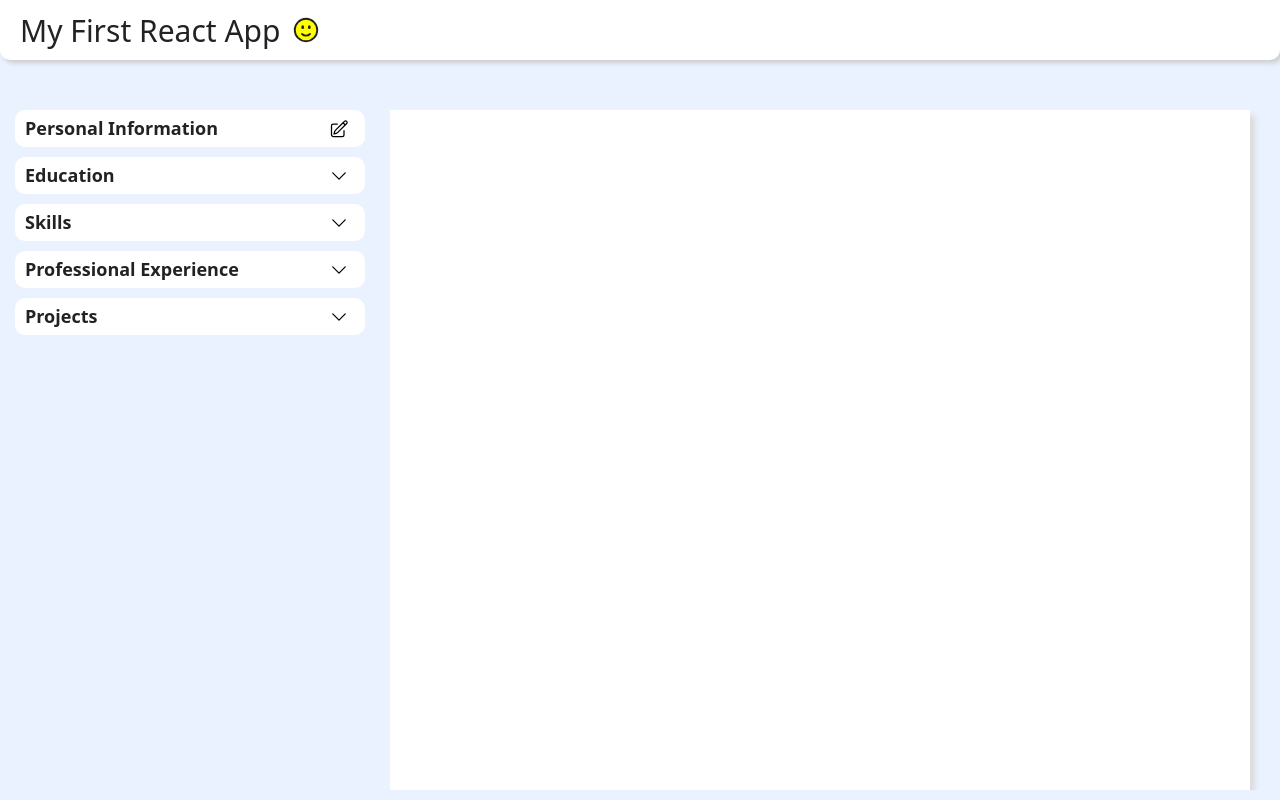
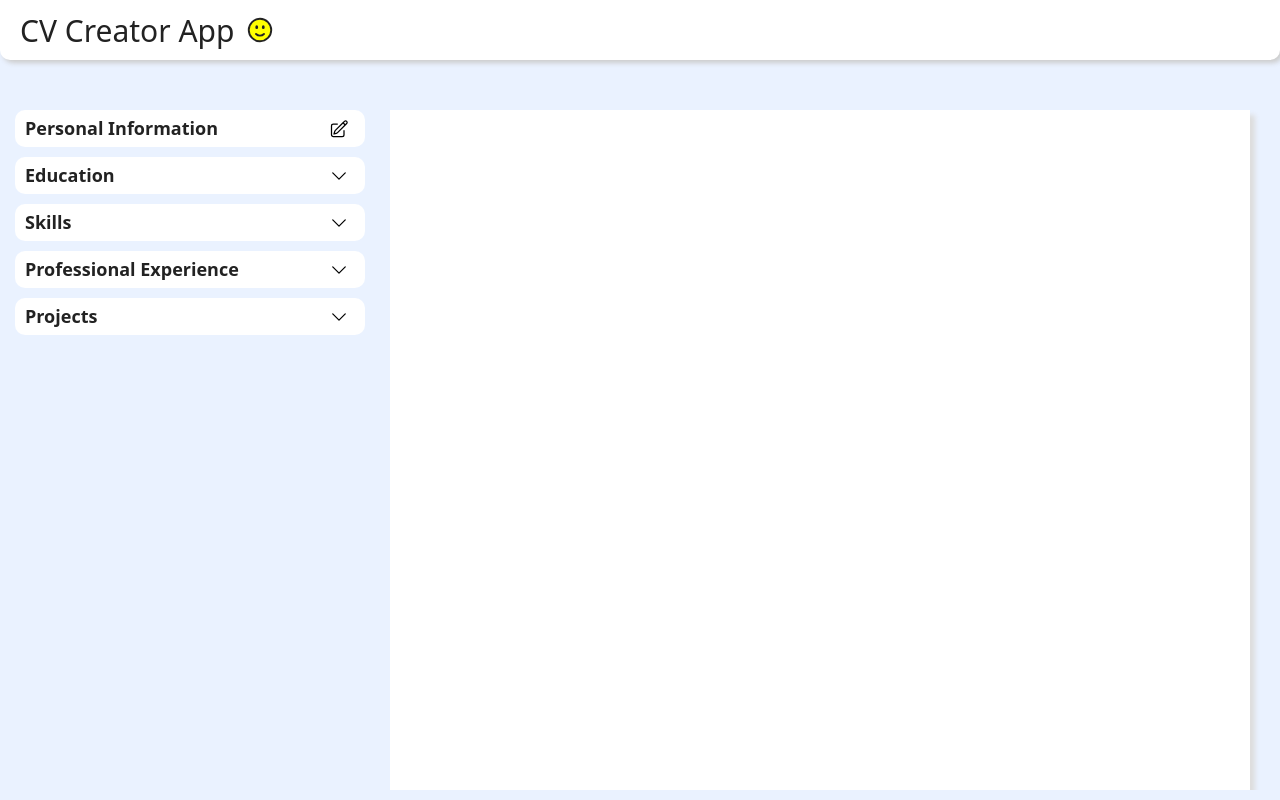
Before and after one commit to ivan-mangulabnan/cv-creation-app, a React (Vite) app: page / in a window 1280 px wide. Built offline with nearby package versions, Linux system fonts and the light colour scheme.

Commit message:
changed header text

```diff
--- a/src/App.jsx
+++ b/src/App.jsx
@@ -6,7 +6,7 @@ function App() {
   return (
     <div className='app'>
       <div className='header'>
-        <p className='logo-p'>My First React App</p>
+        <p className='logo-p'>CV Creator App</p>
         <div className='logo-wrapper'>
           <svg className='logo-svg' xmlns="http://www.w3.org/2000/svg" fill="none" viewBox="0 0 24 24" strokeWidth="1.5" stroke="currentColor">
             <path strokeLinecap="round" strokeLinejoin="round" d="M15.182 15.182a4.5 4.5 0 0 1-6.364 0M21 12a9 9 0 1 1-18 0 9 9 0 0 1 18 0ZM9.75 9.75c0 .414-.168.75-.375.75S9 10.164 9 9.75 9.168 9 9.375 9s.375.336.375.75Zm-.375 0h.008v.015h-.008V9.75Zm5.625 0c0 .414-.168.75-.375.75s-.375-.336-.375-.75.168-.75.375-.75.375.336.375.75Zm-.375 0h.008v.015h-.008V9.75Z" />
```
